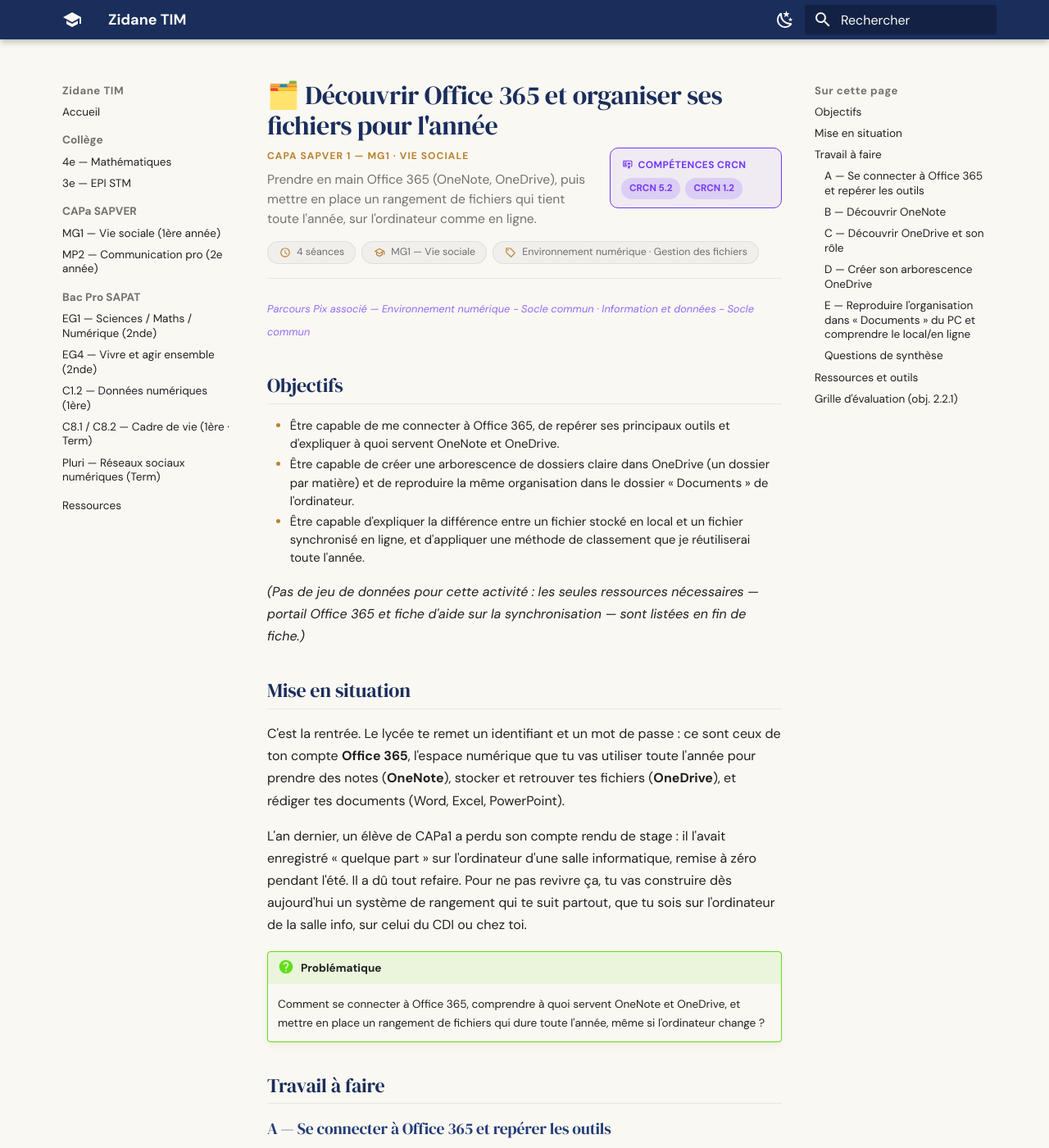
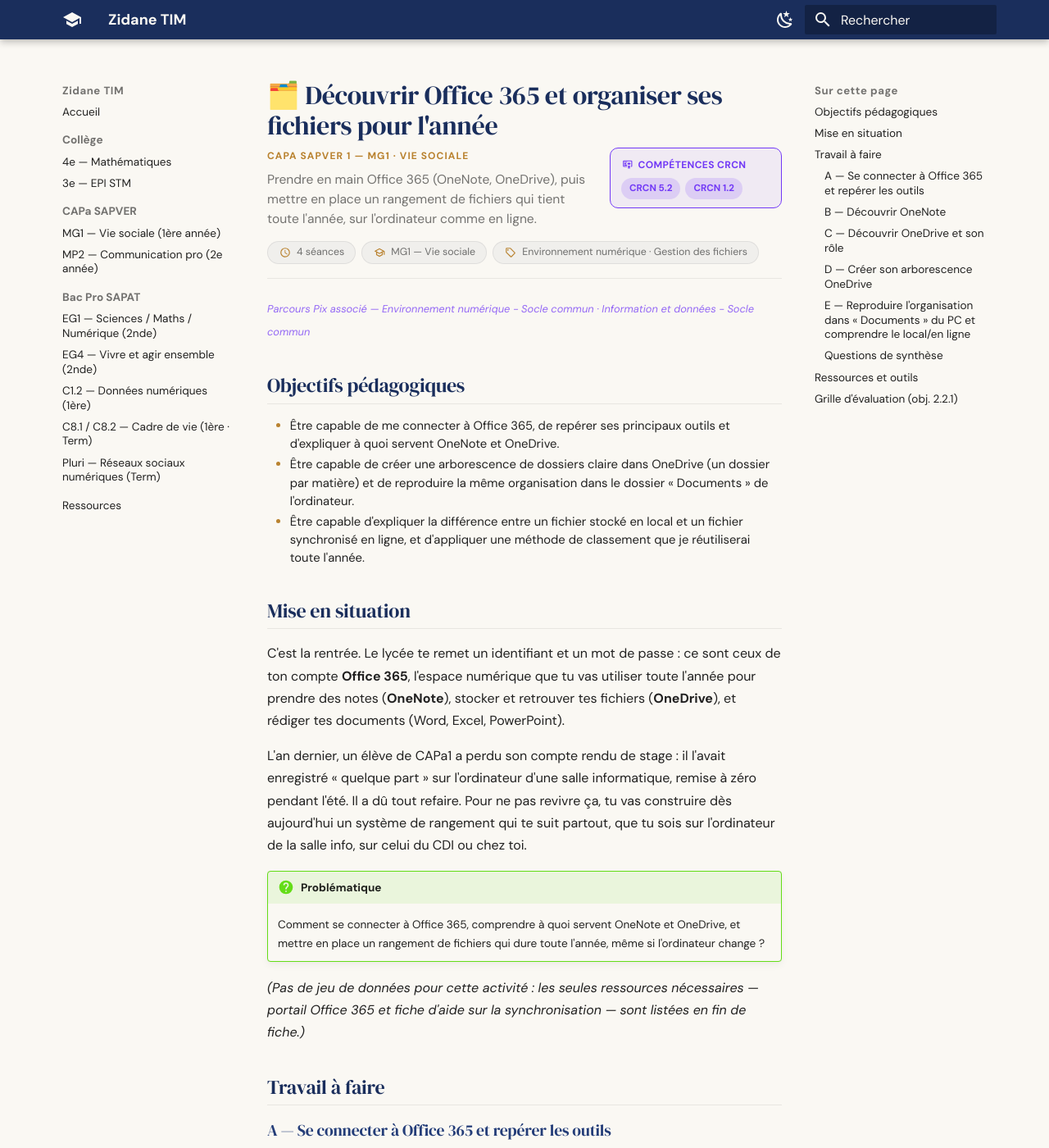
Before and after one commit to zidaneTim/zidane-tim, an MkDocs documentation site: the page built from docs/cours/capa-sapver/activites/decouvrir-office-365-et-organiser-ses-fichiers.md, in a window 1280 px wide and 1400 px high. Shown: the whole window at 82% size. Built offline with MkDocs 1.6.1 and Material for MkDocs 9.7.7, drawn with Linux system fonts in a browser that asks for light colours.

Commit message:
capa-sapver mg1: aligne titre Objectifs pedagogiques et position jeu de donnees sur la convention du site

```diff
--- a/docs/cours/capa-sapver/activites/decouvrir-office-365-et-organiser-ses-fichiers.md
+++ b/docs/cours/capa-sapver/activites/decouvrir-office-365-et-organiser-ses-fichiers.md
@@ -18,7 +18,7 @@
 
 <small style="color:#7239f6">*Parcours Pix associé — Environnement numérique - Socle commun · Information et données - Socle commun*</small>
 
-## Objectifs
+## Objectifs pédagogiques
 
 <div class="zt-objectifs" markdown>
 
```
Also changed, not shown: other parts of docs/cours/capa-sapver/activites/decouvrir-office-365-et-organiser-ses-fichiers.md (+2 -2 lines).
